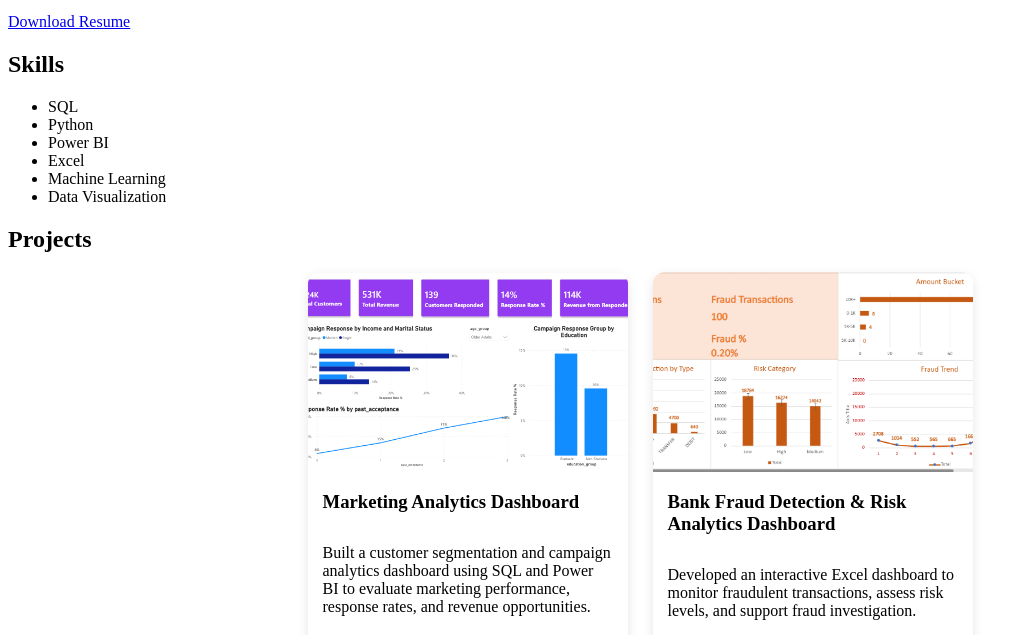
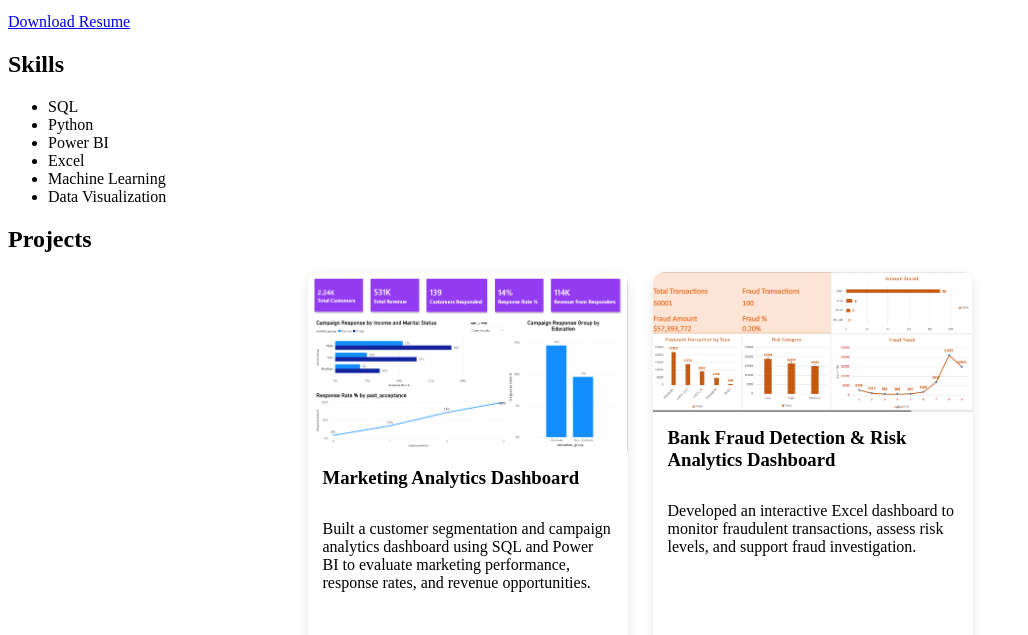
Before and after one commit to jestinjose90/jestin-portfolio, a plain HTML site: page index.html in a window 1280 px wide. Shown: the part 148-783 px from the top of the page, without its empty margins (0-1028 px from the left). Drawn offline with Linux system fonts and the light colour scheme.

Commit message:
Update styles.css

```diff
--- a/styles.css
+++ b/styles.css
@@ -16,8 +16,9 @@
 
 .card img{
     width:100%;
-    height:200px;
-    object-fit:cover;
+    height:auto;
+    display:block;
+
 }
 
 .card h3{
```
